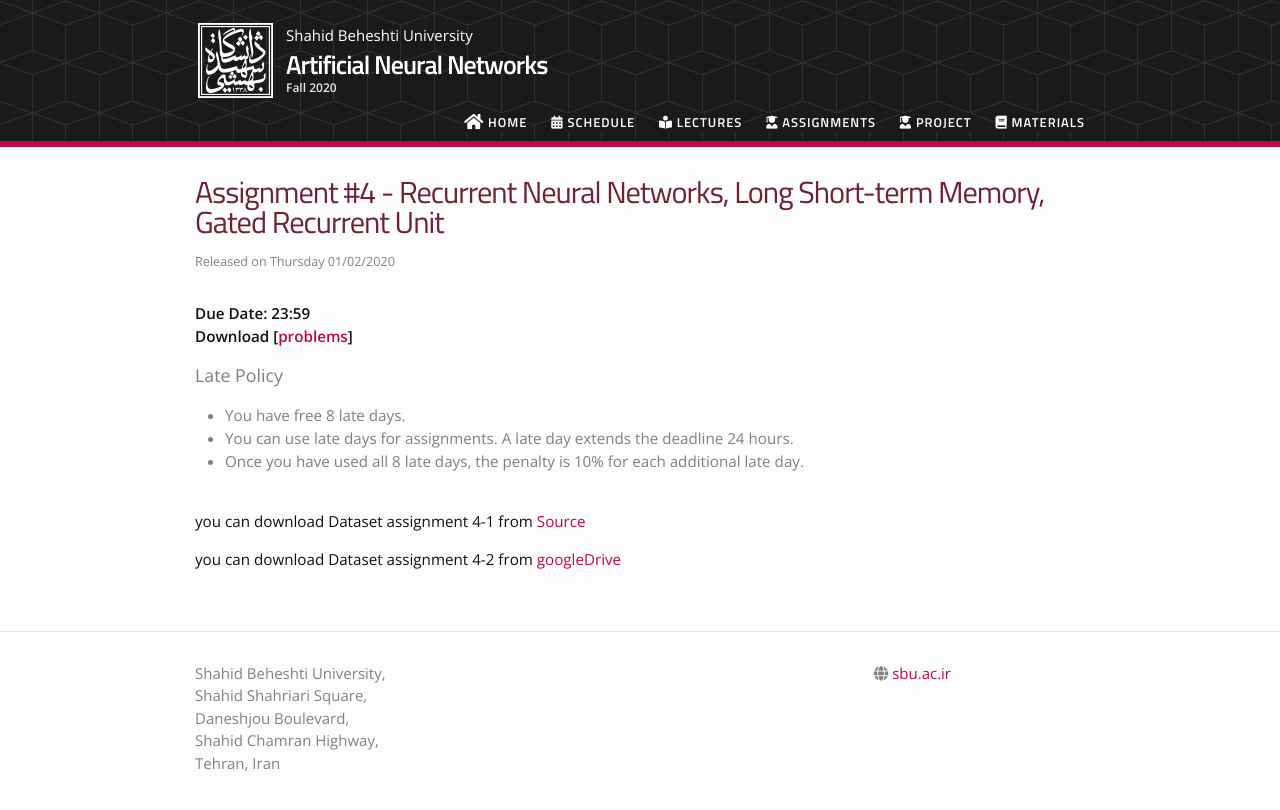
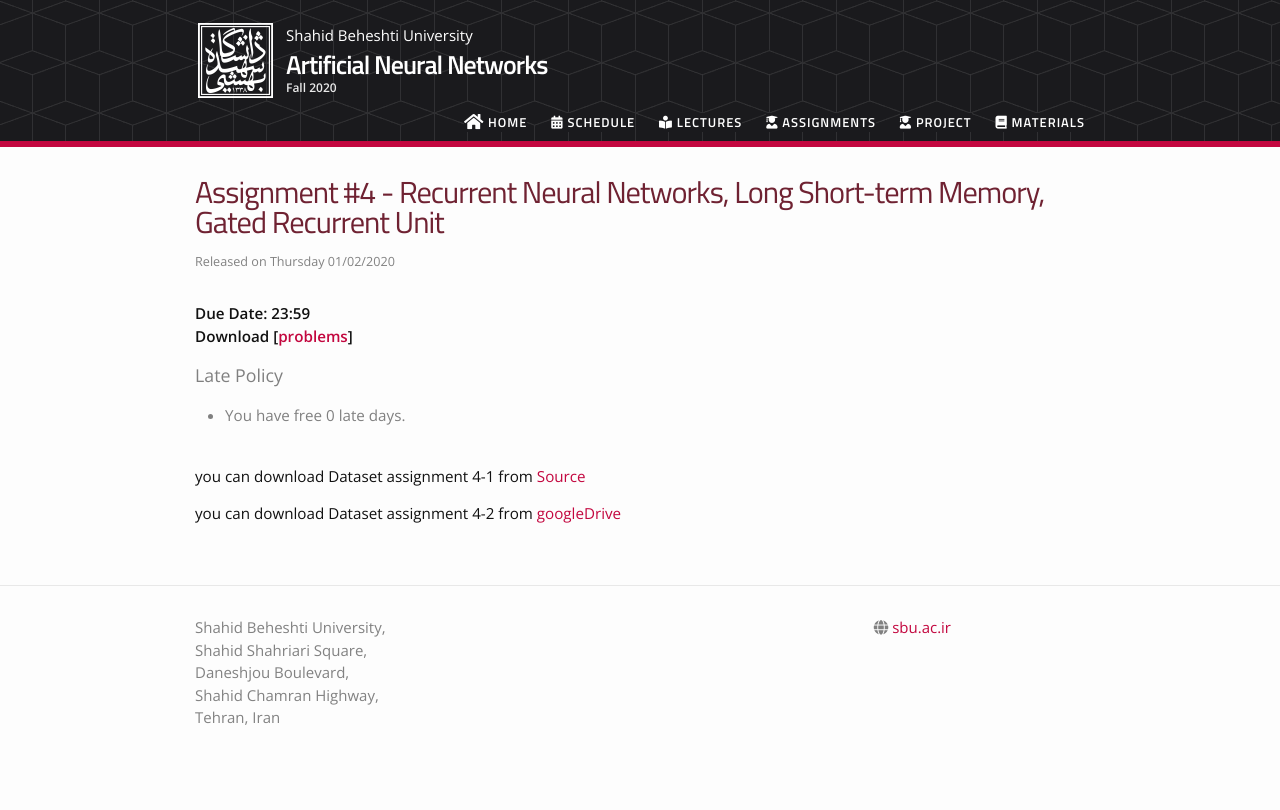
Before and after one commit to alisharifi2000/CS-SBU-ANN-Bsc-3991, a Jekyll site: the page built from _assignments/04_assignment.md, in a window 1280 px wide. Shown: the top 810 px of the page. Built offline with Jekyll 4.4.1, drawn with Linux system fonts in a browser that asks for light colours; nearby versions of some CDN libraries.

Commit message:
Update late_policy.yml

```diff
--- a/_data/late_policy.yml
+++ b/_data/late_policy.yml
@@ -1,4 +1,2 @@
 policies:
-  - You have free 8 late days.
-  - You can use late days for assignments. A late day extends the deadline 24 hours.
-  - Once you have used all 8 late days, the penalty is 10% for each additional late day.
+  - You have free 0 late days.
```
